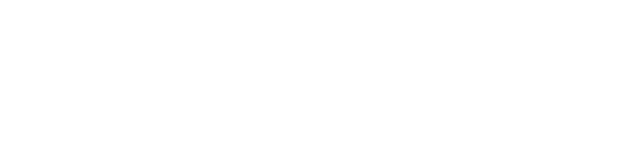
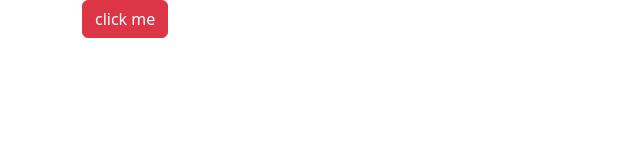
Before and after one commit to abhashkrpandey/customwebpage, a plain HTML site: page index.html in a window 1280 px wide. Shown: the whole page, without its empty margins (0-640 px from the left). Drawn offline with nearby package versions, Linux system fonts and the light colour scheme.

Commit message:
added a red button

```diff
--- a/index.html
+++ b/index.html
@@ -8,7 +8,13 @@
 </head>
 <body>
     <header></header>
-    <main></main>
+    <main>
+        <div class="container">
+             <label for="something">
+                <button class="btn btn-danger" value="something">click me</button>
+             </label>
+        </div>
+    </main>
     <footer></footer>
     <script src="https://cdn.jsdelivr.net/npm/bootstrap@5.3.2/dist/js/bootstrap.bundle.min.js" integrity="sha384-C6RzsynM9kWDrMNeT87bh95OGNyZPhcTNXj1NW7RuBCsyN/o0jlpcV8Qyq46cDfL" crossorigin="anonymous"></script>
 </body>
```
